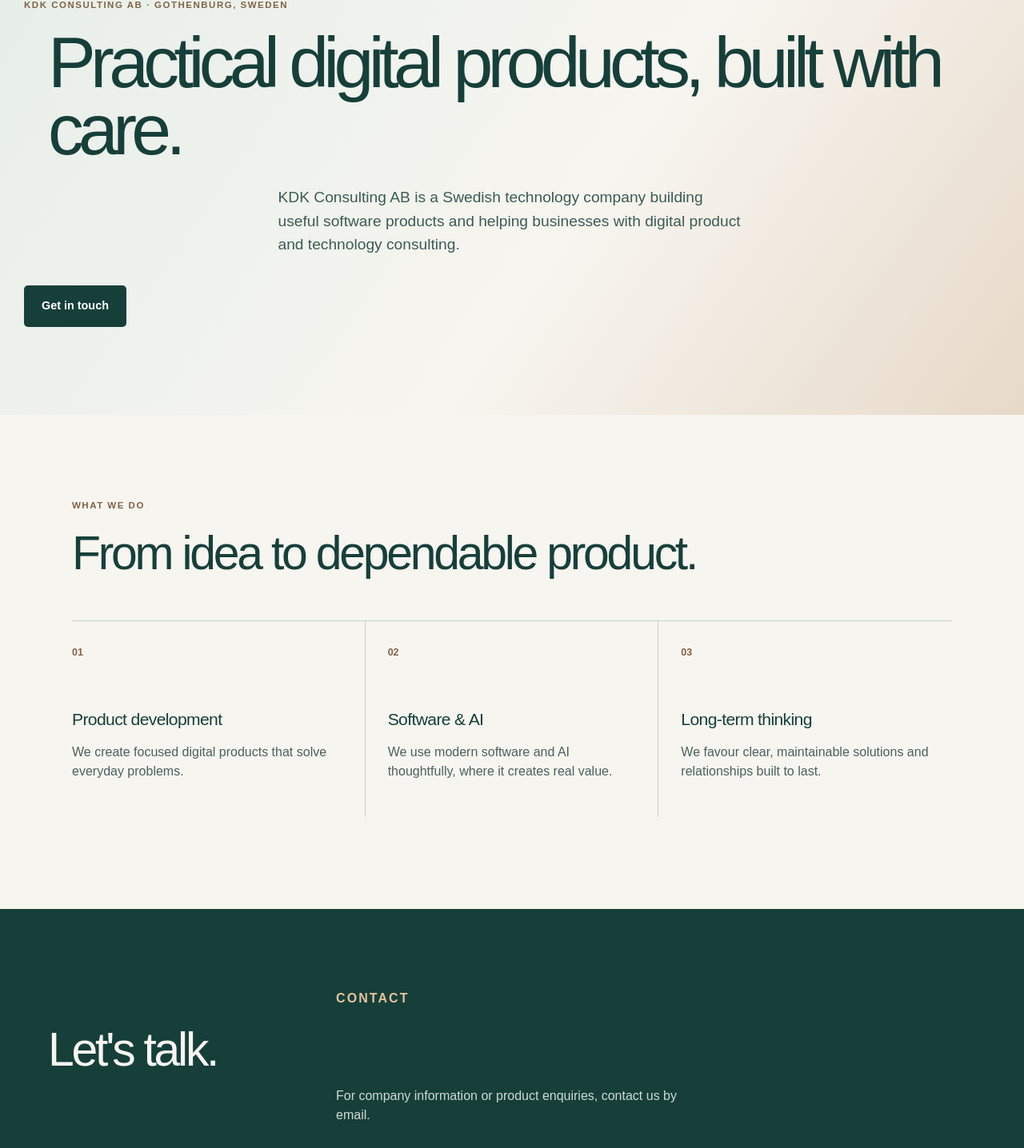
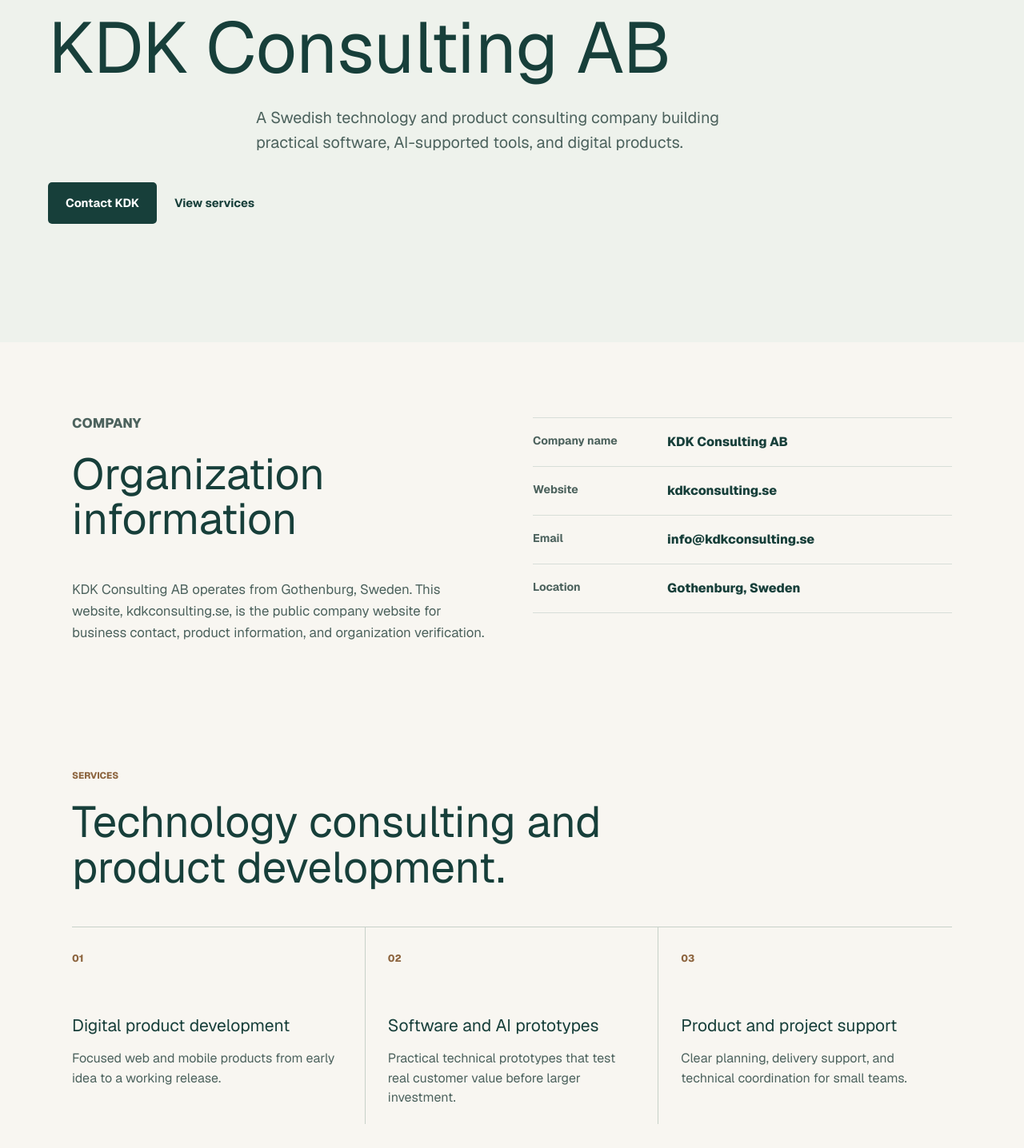
Before and after one commit to kdkconsultingab-byte/kdk-consulting, a Next.js app: page / in a window 1280 px wide. Shown: the part 214-1650 px from the top of the page at 80% size. Built offline with nearby package versions, Linux system fonts and the light colour scheme.

Commit message:
Improve KDK company website

```diff
--- a/app/globals.css
+++ b/app/globals.css
@@ -1,6 +1,12 @@
 @import "tailwindcss";
 
-:root { --background: #f7f5f0; --foreground: #173f3a; }
+:root {
+  --background: #f8f6f1;
+  --foreground: #173f3a;
+  --muted: #4c625d;
+  --line: #d7ded8;
+  --accent: #8d653f;
+}
 
 @theme inline {
   --color-background: var(--background);
@@ -12,46 +18,69 @@
 body {
   background: var(--background);
   color: var(--foreground);
-  font-family: Arial, Helvetica, sans-serif;
+  font-family: var(--font-geist-sans), Arial, Helvetica, sans-serif;
   margin: 0;
 }
 
 * { box-sizing: border-box; }
 
+html { scroll-behavior: smooth; }
 main { overflow: hidden; }
-.nav { display: flex; justify-content: space-between; align-items: center; max-width: 1160px; padding: 28px 30px; margin: auto; }
-.brand { align-items: center; color: var(--foreground); display: inline-flex; font-size: .78rem; font-weight: 800; gap: 10px; letter-spacing: .1em; text-decoration: none; text-transform: uppercase; }
+.nav { align-items: center; display: flex; justify-content: space-between; margin: auto; max-width: 1160px; padding: 24px 30px; }
+.brand { align-items: center; color: var(--foreground); display: inline-flex; font-size: .78rem; font-weight: 800; gap: 10px; letter-spacing: 0; text-decoration: none; text-transform: uppercase; }
 .brand img { border-radius: 50%; display: block; height: 34px; object-fit: cover; width: 34px; }
+.nav-actions { align-items: center; display: flex; gap: 22px; }
 .nav-link { color: var(--foreground); font-size: .9rem; font-weight: 700; text-decoration: none; }
-.hero { min-height: 610px; padding: 122px 30px 110px; background: linear-gradient(125deg, #e6eee8 0%, #f7f5f0 58%, #e7d9c8 100%); }
-.hero > *, .services, .contact, footer { max-width: 1160px; margin-left: auto; margin-right: auto; }
-.eyebrow { color: #806346; font-size: .72rem; font-weight: 800; letter-spacing: .13em; margin: 0 0 22px; }
+.hero { background: #eef2ec; border-top: 1px solid var(--line); min-height: 560px; padding: 108px 30px 96px; }
+.hero > *, .company, .services, .product, .contact, footer { margin-left: auto; margin-right: auto; max-width: 1160px; }
+.eyebrow { color: var(--accent); font-size: .72rem; font-weight: 800; letter-spacing: 0; margin: 0 0 22px; text-transform: uppercase; }
 h1, h2, h3, p { margin-top: 0; }
-h1 { max-width: 770px; font-size: clamp(3.35rem, 7vw, 6.4rem); letter-spacing: -.075em; line-height: .93; margin-bottom: 28px; }
-.intro { max-width: 585px; color: #3c5b55; font-size: 1.2rem; line-height: 1.55; margin-bottom: 36px; }
-.button { display: inline-block; padding: 15px 22px; background: var(--foreground); border-radius: 5px; color: white; font-size: .9rem; font-weight: 700; text-decoration: none; }
-.services { padding: 105px 30px 115px; }
-h2 { font-size: clamp(2.2rem, 4.6vw, 4rem); letter-spacing: -.055em; line-height: 1; margin-bottom: 54px; }
+h1 { font-size: 5.6rem; line-height: .98; margin-bottom: 28px; max-width: 780px; }
+.intro { color: var(--muted); font-size: 1.24rem; line-height: 1.55; margin-bottom: 34px; max-width: 640px; }
+.hero-actions { align-items: center; display: flex; flex-wrap: wrap; gap: 22px; }
+.button { background: var(--foreground); border-radius: 5px; color: white; display: inline-block; font-size: .92rem; font-weight: 700; padding: 15px 22px; text-decoration: none; }
+.text-link { color: var(--foreground); font-size: .92rem; font-weight: 700; text-underline-offset: 5px; }
+.company { display: grid; gap: 52px; grid-template-columns: 1fr 1fr; padding: 88px 30px 72px; }
+.company p, .product p { color: var(--muted); font-size: 1.05rem; line-height: 1.6; max-width: 620px; }
+.facts { border-top: 1px solid var(--line); margin: 6px 0 0; }
+.facts div { border-bottom: 1px solid var(--line); display: grid; gap: 18px; grid-template-columns: 150px 1fr; padding: 18px 0; }
+.facts dt { color: var(--muted); font-size: .88rem; font-weight: 700; }
+.facts dd { font-size: 1rem; font-weight: 800; margin: 0; }
+.facts a { color: var(--foreground); }
+.services { padding: 84px 30px 96px; }
+h2 { font-size: 3.4rem; line-height: 1.04; margin-bottom: 46px; max-width: 760px; }
 .service-grid { border-top: 1px solid #c7d1c9; display: grid; grid-template-columns: repeat(3, 1fr); }
 .service-grid article { border-right: 1px solid #c7d1c9; min-height: 245px; padding: 26px 28px 20px 0; }
 .service-grid article + article { padding-left: 28px; }
 .service-grid article:last-child { border-right: 0; }
-.service-grid span { color: #806346; font-size: .78rem; font-weight: 800; }
-h3 { font-size: 1.32rem; letter-spacing: -.03em; margin: 57px 0 13px; }
-.service-grid p, .contact p { color: #4b615e; font-size: 1rem; line-height: 1.55; }
+.service-grid span { color: var(--accent); font-size: .78rem; font-weight: 800; }
+h3 { font-size: 1.32rem; margin: 57px 0 13px; }
+.service-grid p, .contact p { color: var(--muted); font-size: 1rem; line-height: 1.55; }
+.product { border-top: 1px solid var(--line); display: grid; gap: 52px; grid-template-columns: 1fr 1fr; padding: 86px 30px 96px; }
 .contact { margin-top: 0; padding: 100px 30px 112px; background: #173f3a; color: #f7f5f0; max-width: none; }
 .contact > * { max-width: 1160px; margin-left: auto; margin-right: auto; }
 .contact .eyebrow { color: #e7c39e; }
 .contact h2 { margin-bottom: 16px; }
 .contact p { color: #cfdbd3; max-width: 440px; }
-.email { display: inline-block; color: #f7f5f0; font-size: clamp(1.3rem, 3vw, 2.1rem); font-weight: 700; letter-spacing: -.04em; margin: 18px auto 34px; text-decoration-color: #e7c39e; text-underline-offset: 8px; }
+.email { display: inline-block; color: #f7f5f0; font-size: 2rem; font-weight: 700; margin: 18px auto 34px; text-decoration-color: #e7c39e; text-underline-offset: 8px; }
 .location { font-size: .87rem !important; }
 footer { max-width: none; background: #173f3a; border-top: 1px solid #58726c; color: #cfdbd3; font-size: .8rem; padding: 24px 30px; }
 
 @media (max-width: 720px) {
-  .hero { min-height: 540px; padding-top: 86px; }
+  .nav { padding: 20px 24px; }
+  .nav-actions { gap: 14px; }
+  .brand span { display: none; }
+  .hero { min-height: 500px; padding: 82px 24px 76px; }
+  h1 { font-size: 3.4rem; }
+  h2 { font-size: 2.3rem; }
+  .intro { font-size: 1.12rem; }
+  .company, .product { grid-template-columns: 1fr; gap: 28px; padding: 68px 24px 58px; }
+  .facts div { grid-template-columns: 1fr; gap: 6px; }
+  .services { padding: 68px 24px 76px; }
   .service-grid { grid-template-columns: 1fr; }
   .service-grid article, .service-grid article + article { border-bottom: 1px solid #c7d1c9; border-right: 0; min-height: 180px; padding: 24px 0; }
   .service-grid article:last-child { border-bottom: 0; }
   h3 { margin-top: 28px; }
+  .contact { padding: 76px 24px 88px; }
+  .email { font-size: 1.38rem; }
 }
--- a/app/layout.tsx
+++ b/app/layout.tsx
@@ -14,7 +14,8 @@ const geistMono = Geist_Mono({
 
 export const metadata: Metadata = {
   title: "KDK Consulting AB",
-  description: "Practical digital products, built with care.",
+  description:
+    "Public company website for KDK Consulting AB, a Swedish technology and product consulting company based in Gothenburg.",
   icons: {
     icon: "/favicon.svg",
     shortcut: "/favicon.svg",
--- a/app/page.tsx
+++ b/app/page.tsx
@@ -1,58 +1,122 @@
 import type { Metadata } from "next";
+import Image from "next/image";
 
 export const metadata: Metadata = {
   title: "KDK Consulting AB",
-  description: "KDK Consulting AB builds practical digital products and services.",
+  description:
+    "KDK Consulting AB is a Swedish technology and product consulting company based in Gothenburg.",
 };
+
+const services = [
+  {
+    label: "01",
+    title: "Digital product development",
+    body: "Focused web and mobile products from early idea to a working release.",
+  },
+  {
+    label: "02",
+    title: "Software and AI prototypes",
+    body: "Practical technical prototypes that test real customer value before larger investment.",
+  },
+  {
+    label: "03",
+    title: "Product and project support",
+    body: "Clear planning, delivery support, and technical coordination for small teams.",
+  },
+];
 
 export default function Home() {
   return (
     <main>
       <nav className="nav" aria-label="Main navigation">
         <a className="brand" href="#top" aria-label="KDK Consulting home">
-          <img src="/kdk-logo.png" alt="KDK Consulting" />
+          <Image src="/kdk-logo.png" alt="KDK Consulting" width={34} height={34} />
           <span>KDK Consulting</span>
         </a>
-        <a className="nav-link" href="#contact">Contact</a>
+        <div className="nav-actions">
+          <a className="nav-link" href="#company">Company</a>
+          <a className="nav-link" href="#contact">Contact</a>
+        </div>
       </nav>
 
       <section id="top" className="hero">
-        <p className="eyebrow">KDK CONSULTING AB · GOTHENBURG, SWEDEN</p>
-        <h1>Practical digital products, built with care.</h1>
+        <p className="eyebrow">KDK CONSULTING AB - GOTHENBURG, SWEDEN</p>
+        <h1>KDK Consulting AB</h1>
         <p className="intro">
-          KDK Consulting AB is a Swedish technology company building useful
-          software products and helping businesses with digital product and
-          technology consulting.
+          A Swedish technology and product consulting company building practical
+          software, AI-supported tools, and digital products.
         </p>
-        <a className="button" href="#contact">Get in touch</a>
+        <div className="hero-actions">
+          <a className="button" href="#contact">Contact KDK</a>
+          <a className="text-link" href="#work">View services</a>
+        </div>
       </section>
 
-      <section className="services" aria-labelledby="what-we-do">
-        <p className="eyebrow">WHAT WE DO</p>
-        <h2 id="what-we-do">From idea to dependable product.</h2>
+      <section id="company" className="company" aria-labelledby="company-heading">
+        <div>
+          <p className="eyebrow">COMPANY</p>
+          <h2 id="company-heading">Organization information</h2>
+          <p>
+            KDK Consulting AB operates from Gothenburg, Sweden. This website,
+            kdkconsulting.se, is the public company website for business contact,
+            product information, and organization verification.
+          </p>
+        </div>
+        <dl className="facts" aria-label="Company facts">
+          <div>
+            <dt>Company name</dt>
+            <dd>KDK Consulting AB</dd>
+          </div>
+          <div>
+            <dt>Website</dt>
+            <dd>kdkconsulting.se</dd>
+          </div>
+          <div>
+            <dt>Email</dt>
+            <dd>
+              <a href="mailto:info@kdkconsulting.se">info@kdkconsulting.se</a>
+            </dd>
+          </div>
+          <div>
+            <dt>Location</dt>
+            <dd>Gothenburg, Sweden</dd>
+          </div>
+        </dl>
+      </section>
+
+      <section id="work" className="services" aria-labelledby="what-we-do">
+        <p className="eyebrow">SERVICES</p>
+        <h2 id="what-we-do">Technology consulting and product development.</h2>
         <div className="service-grid">
-          <article>
-            <span>01</span>
-            <h3>Product development</h3>
-            <p>We create focused digital products that solve everyday problems.</p>
-          </article>
-          <article>
-            <span>02</span>
-            <h3>Software &amp; AI</h3>
-            <p>We use modern software and AI thoughtfully, where it creates real value.</p>
-          </article>
-          <article>
-            <span>03</span>
-            <h3>Long-term thinking</h3>
-            <p>We favour clear, maintainable solutions and relationships built to last.</p>
-          </article>
+          {services.map((service) => (
+            <article key={service.label}>
+              <span>{service.label}</span>
+              <h3>{service.title}</h3>
+              <p>{service.body}</p>
+            </article>
+          ))}
         </div>
+      </section>
+
+      <section className="product" aria-labelledby="product-heading">
+        <div>
+          <p className="eyebrow">PRODUCT</p>
+          <h2 id="product-heading">CookSmart</h2>
+        </div>
+        <p>
+          CookSmart is a mobile app project from KDK Consulting AB. The app helps
+          people turn available ingredients into practical meal ideas and is
+          currently being prepared for Apple TestFlight.
+        </p>
       </section>
 
       <section id="contact" className="contact" aria-labelledby="contact-heading">
         <p className="eyebrow">CONTACT</p>
-        <h2 id="contact-heading">Let&apos;s talk.</h2>
-        <p>For company information or product enquiries, contact us by email.</p>
+        <h2 id="contact-heading">Contact KDK Consulting AB</h2>
+        <p>
+          For company verification, product enquiries, or consulting requests,
+          contact KDK Consulting AB by email.
+        </p>
         <a className="email" href="mailto:info@kdkconsulting.se">info@kdkconsulting.se</a>
         <p className="location">Gothenburg, Sweden</p>
       </section>
```
Also changed, not shown: 2 other files (tests, documents, lock files or other folders).
